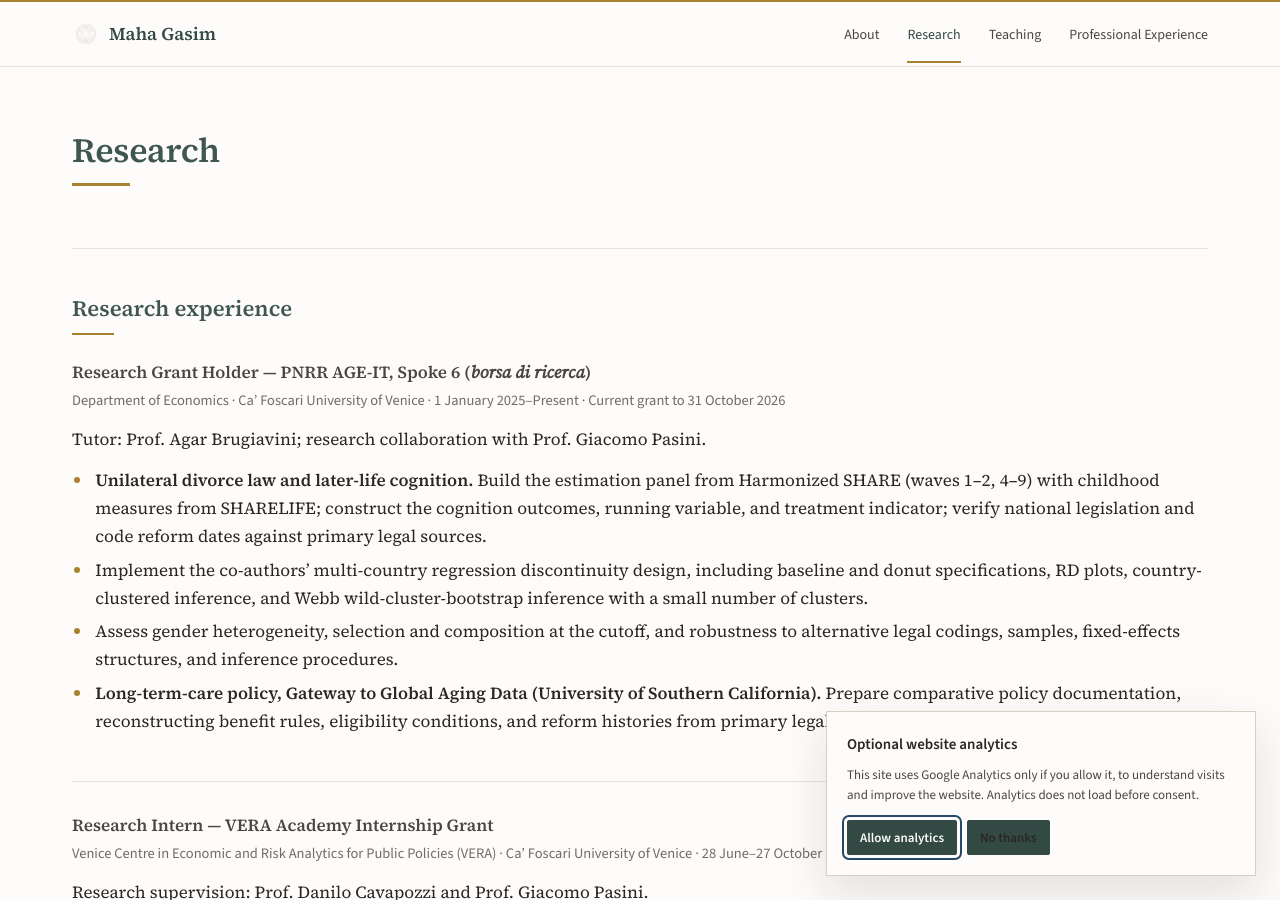
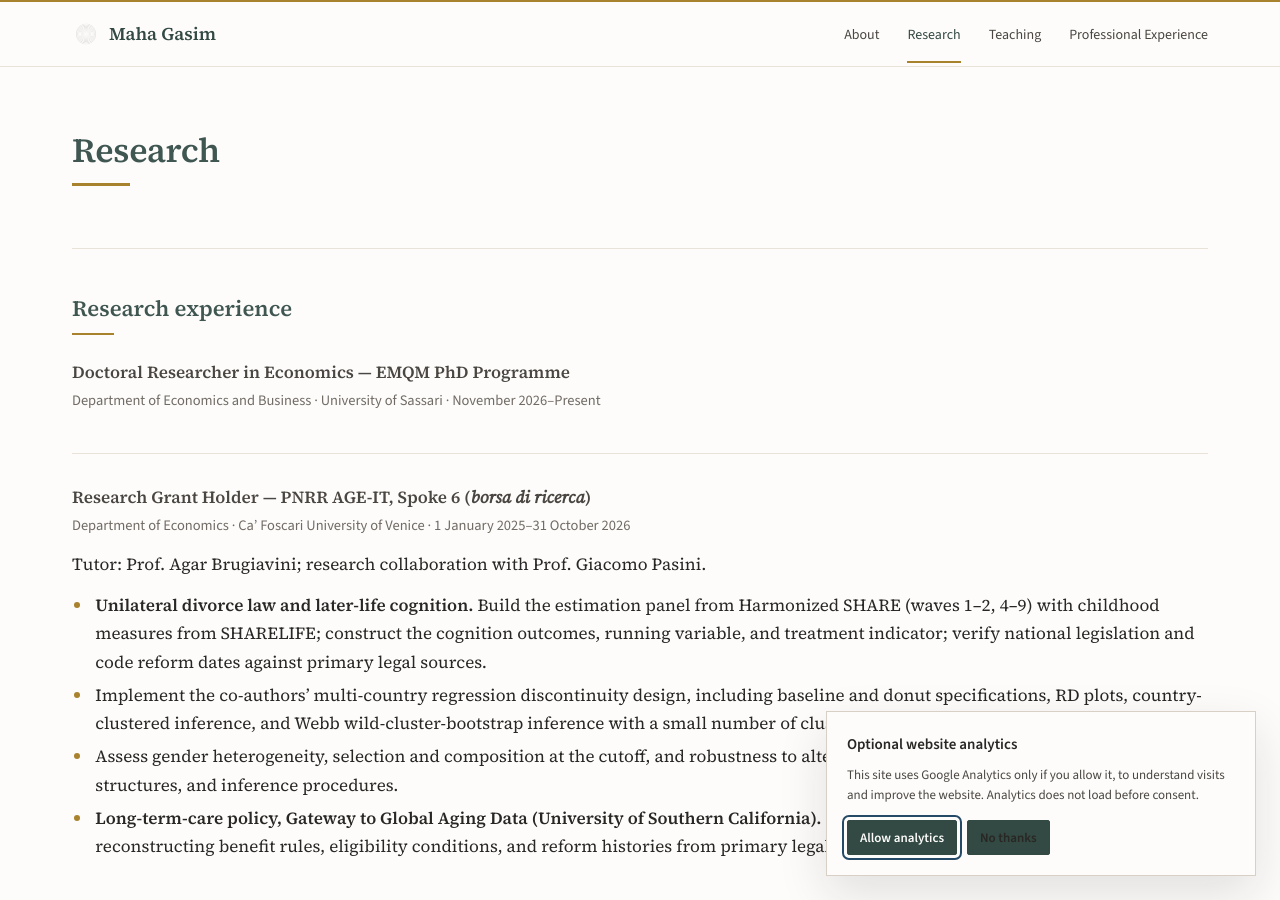
Before and after one commit to mahagasim/mahagasim.github.io, a Jekyll site: the page built from research.md, in a window 1280 px wide and 900 px high. Built offline with Jekyll 4.4.1, drawn with Linux system fonts in a browser that asks for light colours.

Commit message:
Update academic website for University of Sassari PhD

```diff
--- a/research.md
+++ b/research.md
@@ -9,8 +9,13 @@ description: Research experience, work in progress, and Gateway to Global Aging
 ## Research experience
 
 <div class="entry">
+  <h3>Doctoral Researcher in Economics — EMQM PhD Programme</h3>
+  <p class="entry-meta">Department of Economics and Business · University of Sassari · November 2026–Present</p>
+</div>
+
+<div class="entry">
   <h3>Research Grant Holder — PNRR AGE-IT, Spoke 6 (<em>borsa di ricerca</em>)</h3>
-  <p class="entry-meta">Department of Economics · Ca’ Foscari University of Venice · 1 January 2025–Present · Current grant to 31 October 2026</p>
+  <p class="entry-meta">Department of Economics · Ca’ Foscari University of Venice · 1 January 2025–31 October 2026</p>
   <p>Tutor: Prof. Agar Brugiavini; research collaboration with Prof. Giacomo Pasini.</p>
   <ul>
     <li><strong>Unilateral divorce law and later-life cognition.</strong> Build the estimation panel from Harmonized SHARE (waves 1–2, 4–9) with childhood measures from SHARELIFE; construct the cognition outcomes, running variable, and treatment indicator; verify national legislation and code reform dates against primary legal sources.</li>
```
